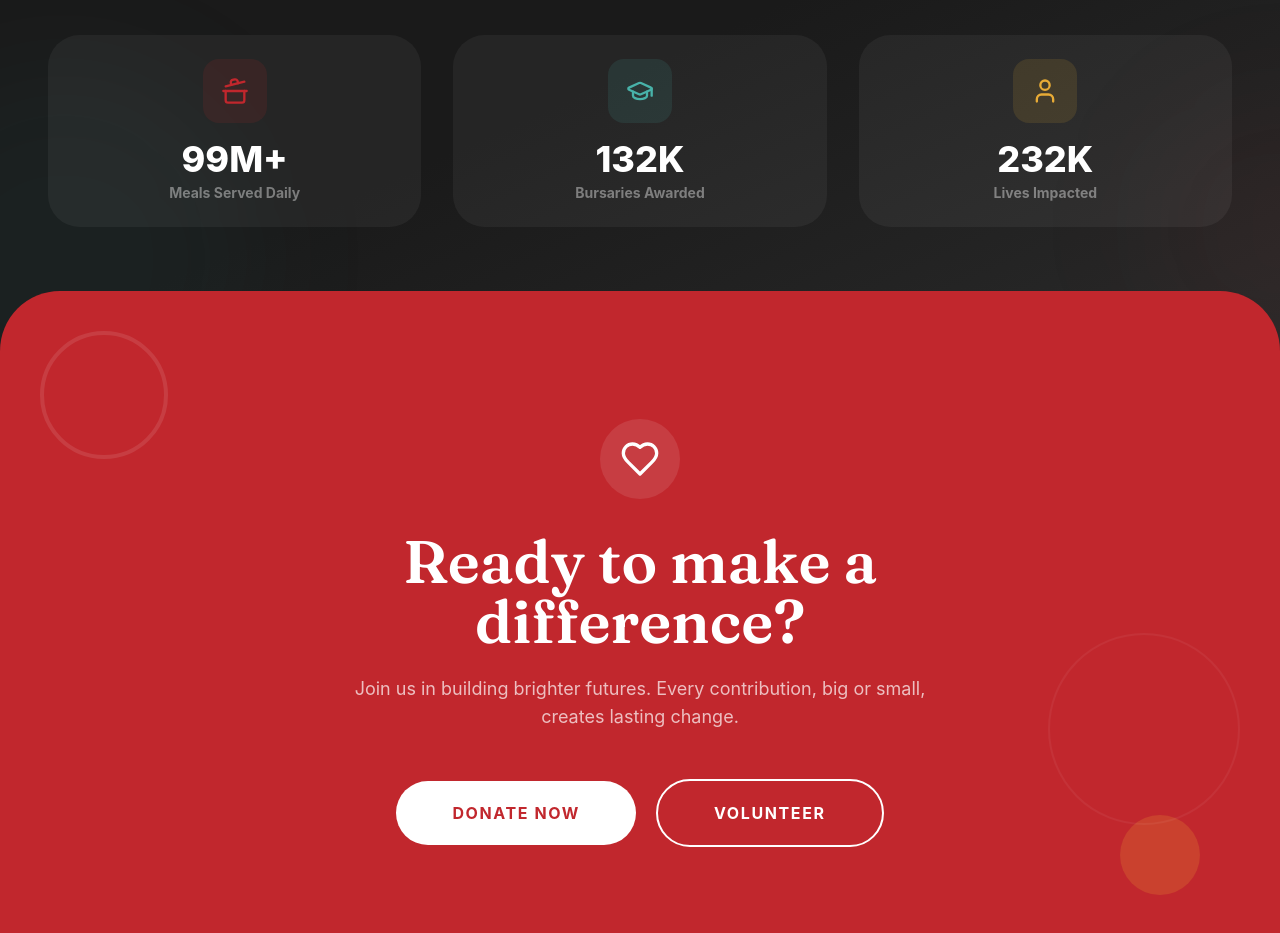
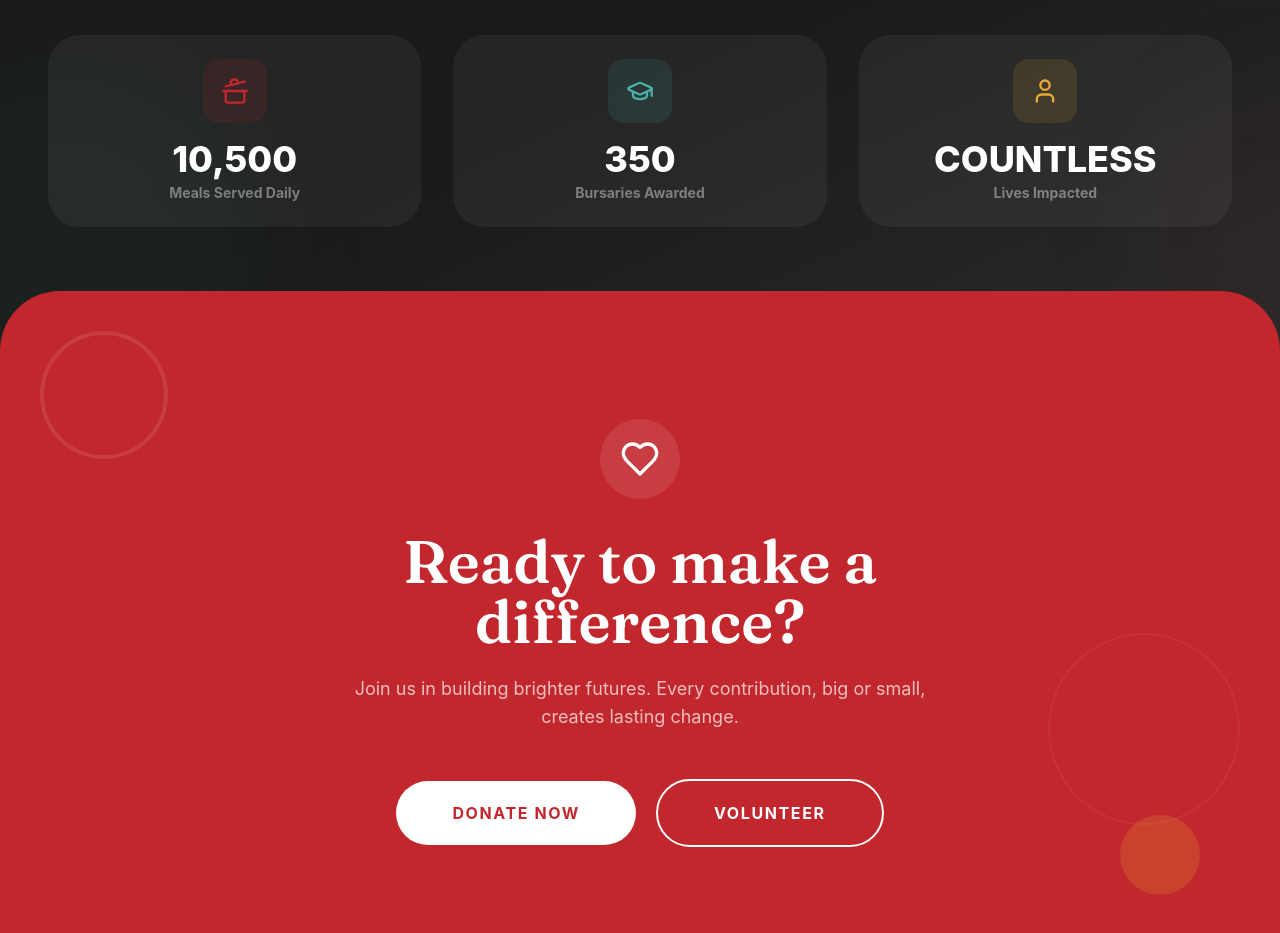
Before and after one commit to digibranders/alfeco-foundation-web, a Next.js app: page / in a window 1280 px wide. Shown: the part 4400-5333 px from the top of the page. Built offline with nearby package versions, Linux system fonts and the light colour scheme.

Commit message:
added new image and changed colour

```diff
--- a/src/app/pages/Contact.tsx
+++ b/src/app/pages/Contact.tsx
@@ -6,7 +6,7 @@ import { FadeIn } from '../components/FadeIn';
 import { ImageWithFallback } from '../components/figma/ImageWithFallback';
 import { motion } from 'motion/react';
 
-const TEAM_IMG = '/assets/Alfeco-Logo-Pictures.webp';
+const TEAM_IMG = '/assets/IMG_2559-original-original.webp';
 
 const CONTACT_CARDS = [
   {
--- a/src/app/pages/Home.tsx
+++ b/src/app/pages/Home.tsx
@@ -318,14 +318,18 @@ export function Home() {
                </div>
                <div className="grid grid-cols-1 lg:grid-cols-3 gap-8 pt-4">
                   {[
-                     { icon: CookingPot, color: "#C1272D", number: "99M+", label: "Meals Served Daily" },
-                     { icon: GraduationCap, color: "#48B2A9", number: "132K", label: "Bursaries Awarded" },
-                     { icon: User, color: "#E8AB36", number: "232K", label: "Lives Impacted" },
-                     // { icon: Users, color: "#7E8083", number: "35K+", label: "Lives Impacted" },
+                     { icon: CookingPot, color: "#C1272D", number: "10500", label: "Meals Served Daily" },
+                     { icon: GraduationCap, color: "#48B2A9", number: "350", label: "Bursaries Awarded" },
+                     { icon: User, color: "#E8AB36", string: "COUNTLESS", label: "Lives Impacted" },
                   ].map((stat) => {
-                     const num = parseInt(stat.number.replace(/[^0-9]/g, ""), 10);
-                     const suffix = stat.number.replace(/[0-9]/g, "");
                      const Icon = stat.icon;
+
+                     let num = 0;
+                     let suffix = "";
+                     if (stat.number) {
+                        num = parseInt(stat.number.replace(/[^0-9]/g, ""), 10);
+                        suffix = stat.number.replace(/[0-9]/g, "");
+                     }
 
                      return (
                         <FadeIn key={stat.label} delay={0.1} scale>
@@ -335,6 +339,9 @@ export function Home() {
                               </div>
                               <div>
                                  <div className="text-4xl font-extrabold text-white">
+                                    {stat.string ? (
+                                       <span>{stat.string}</span>
+                                    ) : (
                                        <CountUp
                                           end={num}
                                           duration={2.5}
@@ -343,6 +350,7 @@ export function Home() {
                                           enableScrollSpy
                                           scrollSpyOnce
                                        />
+                                    )}
                                  </div>
                                  <div className="text-sm font-bold text-white/40 mt-1">{stat.label}</div>
                               </div>
```
Also changed, not shown: public/assets/Alfeco-Logo-Pictures.webp (deleted), 1 other file (tests, documents, lock files or other folders). Lines whose indentation alone changed are shown as unchanged.
